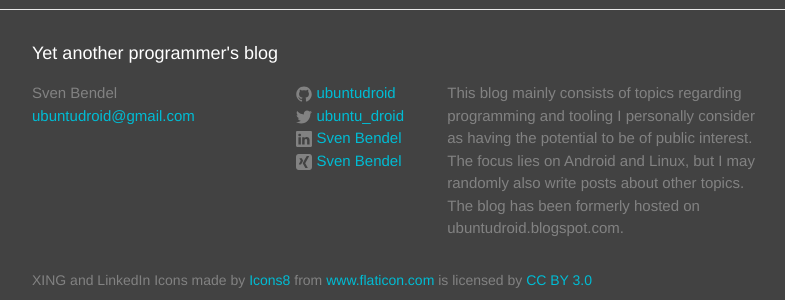
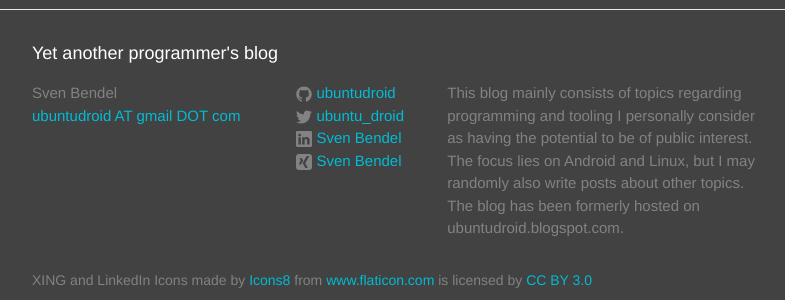
Before and after one commit to ubuntudroid/ubuntudroid.github.io, a Jekyll site: the page built from index.html, in a window 1280 px wide. Shown: the part 1673-1973 px from the top of the page, without its empty margins (238-1023 px from the left). Built offline with Jekyll 4.4.1, drawn with Linux system fonts in a browser that asks for light colours.

Commit message:
Slightly obfuscate email address for crawlers

```diff
--- a/_config.yml
+++ b/_config.yml
@@ -1,7 +1,7 @@
 # Site settings
 title: Yet another programmer's blog
 author: Sven Bendel
-author_email: ubuntudroid@gmail.com
+author_email: ubuntudroid AT gmail DOT com
 description: > # this means to ignore newlines until "baseurl:"
   This blog mainly consists of topics regarding programming and tooling I personally
   consider as having the potential to be of public interest. The
```
